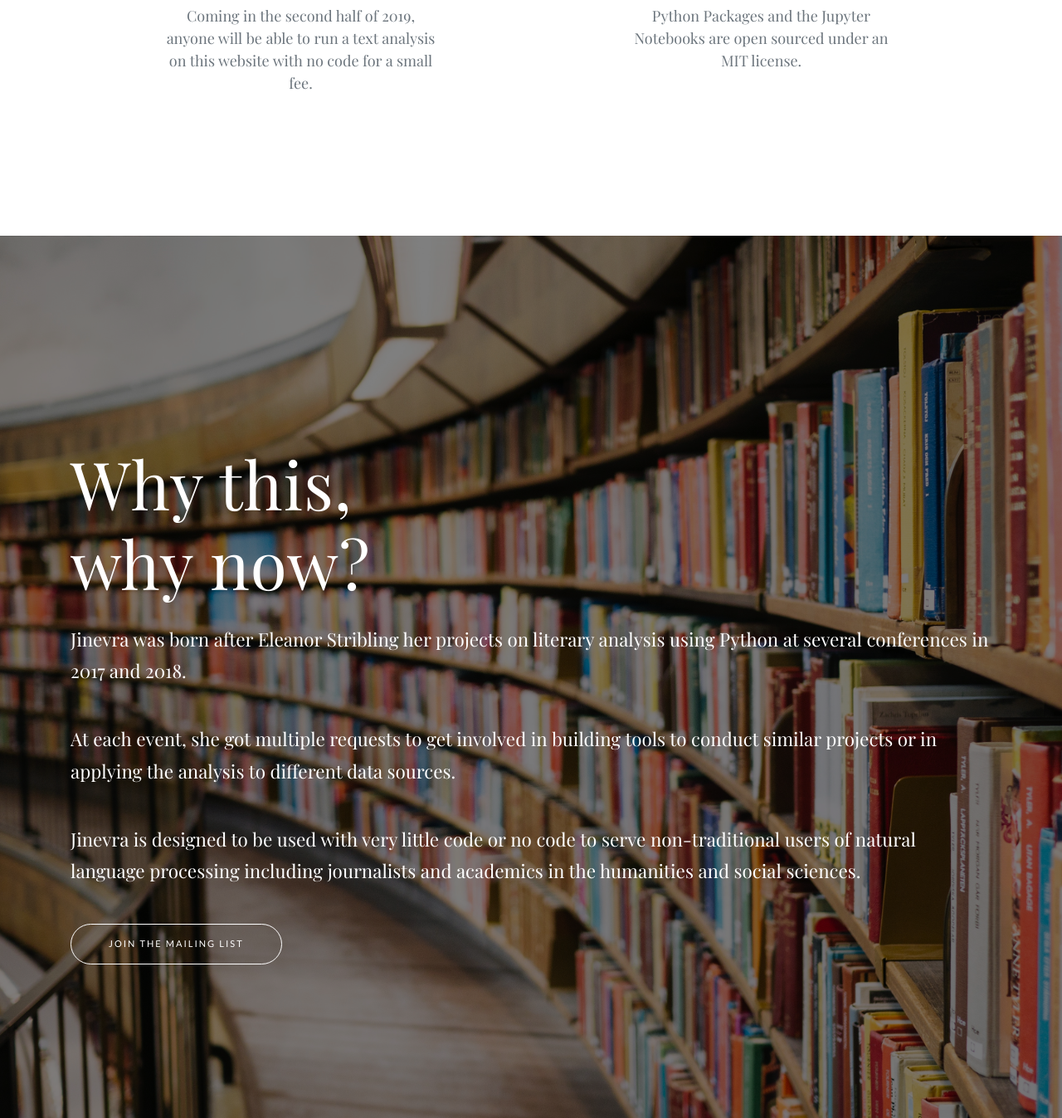
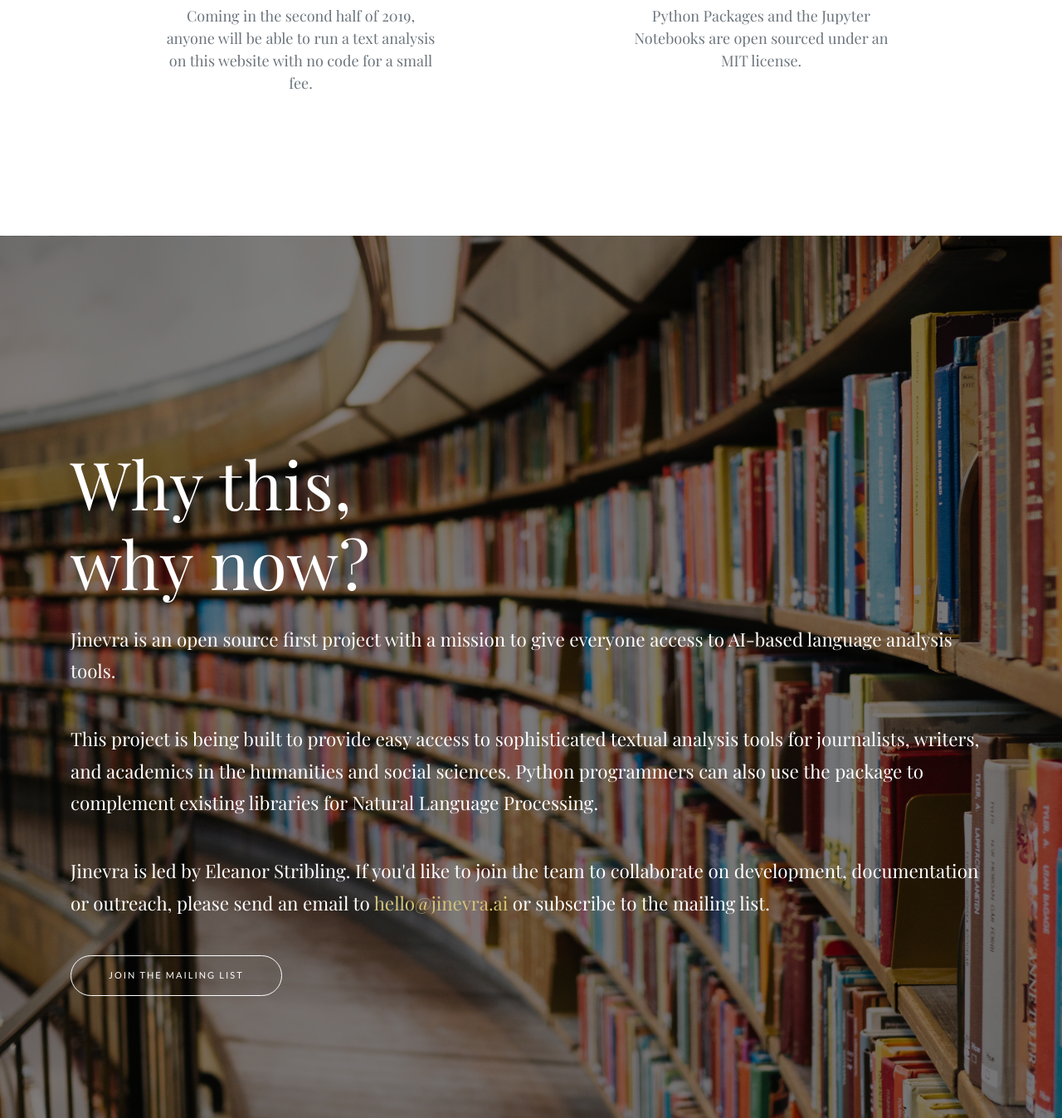
Before and after one commit to jinevraAI/website, a Django app: page / in a window 1280 px wide. Shown: the part 2213-3560 px from the top of the page at 83% size. Run offline with Django 3.2, Linux system fonts and the light colour scheme; some libraries are stand-ins or nearby versions; some web fonts are replaced.

Commit message:
text changes on about section

```diff
--- a/jinevra/newsletter/templates/index.html
+++ b/jinevra/newsletter/templates/index.html
@@ -141,9 +141,9 @@
       <div class="cta-content">
         <div class="container">
           <h2>Why this, why now?</h2>
-            <p class="white">Jinevra was born after Eleanor Stribling her projects on literary analysis using Python at several conferences in 2017 and 2018.</p>
-            <p class="white">At each event, she got multiple requests to get involved in building tools to conduct similar projects or in applying the analysis to different data sources. </p>
-            <p class="white">Jinevra is designed to be used with very little code or no code to serve non-traditional users of natural language processing including journalists and academics in the humanities and social sciences.</p>
+            <p class="white">Jinevra is an open source first project with a mission to give everyone access to AI-based language analysis tools.</p>
+            <p class="white">This project is being built to provide easy access to sophisticated textual analysis tools for journalists, writers, and academics in the humanities and social sciences.  Python programmers can also use the package to complement existing libraries for Natural Language Processing.</p>
+            <p class="white">Jinevra is led by Eleanor Stribling.  If you'd like to join the team to collaborate on development, documentation or outreach, please send an email to <a href="mailto:hello@jinevra.ai">hello@jinevra.ai</a> or subscribe to the mailing list.</p>
           <a href="#sign-up" class="btn btn-outline btn-xl js-scroll-trigger">join the mailing list</a>
         </div>
       </div>
```
